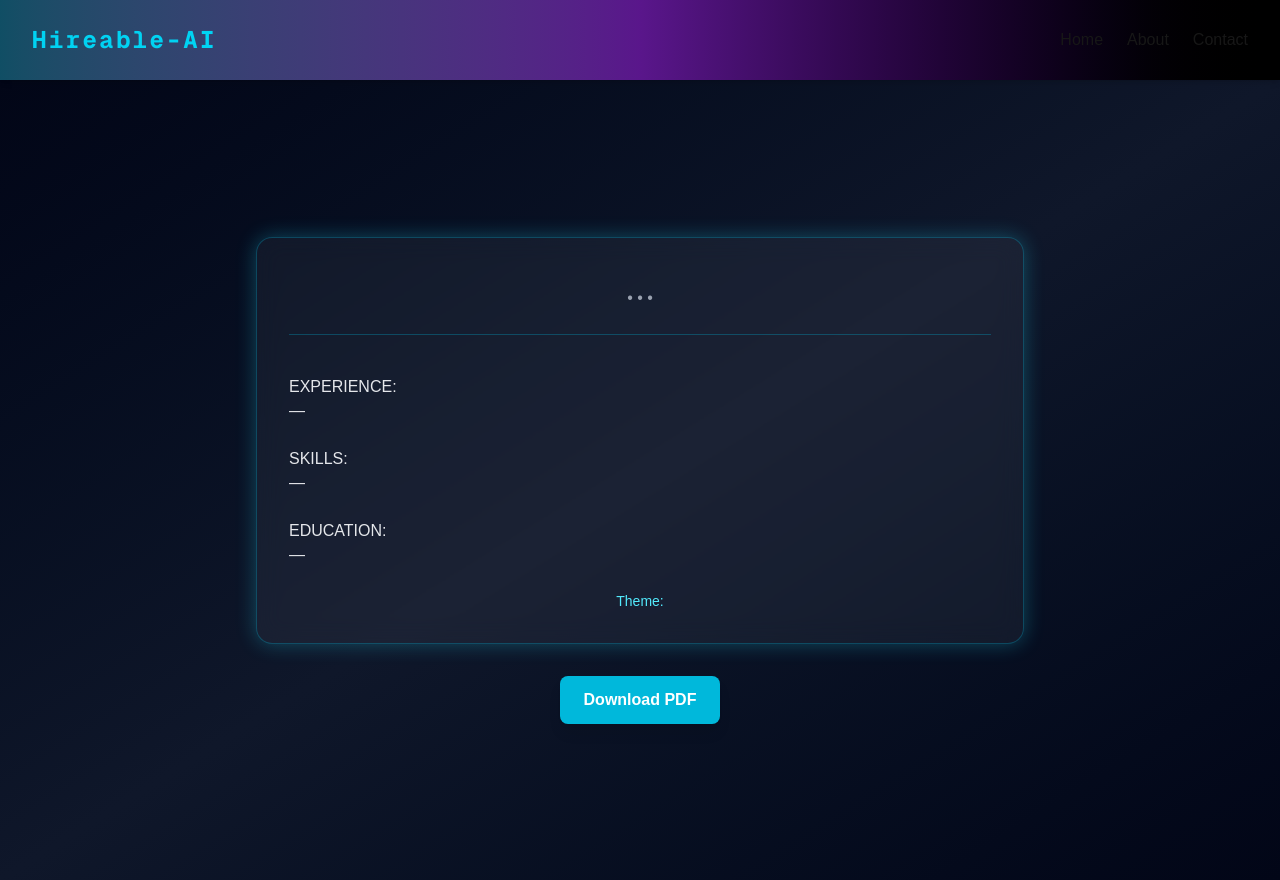
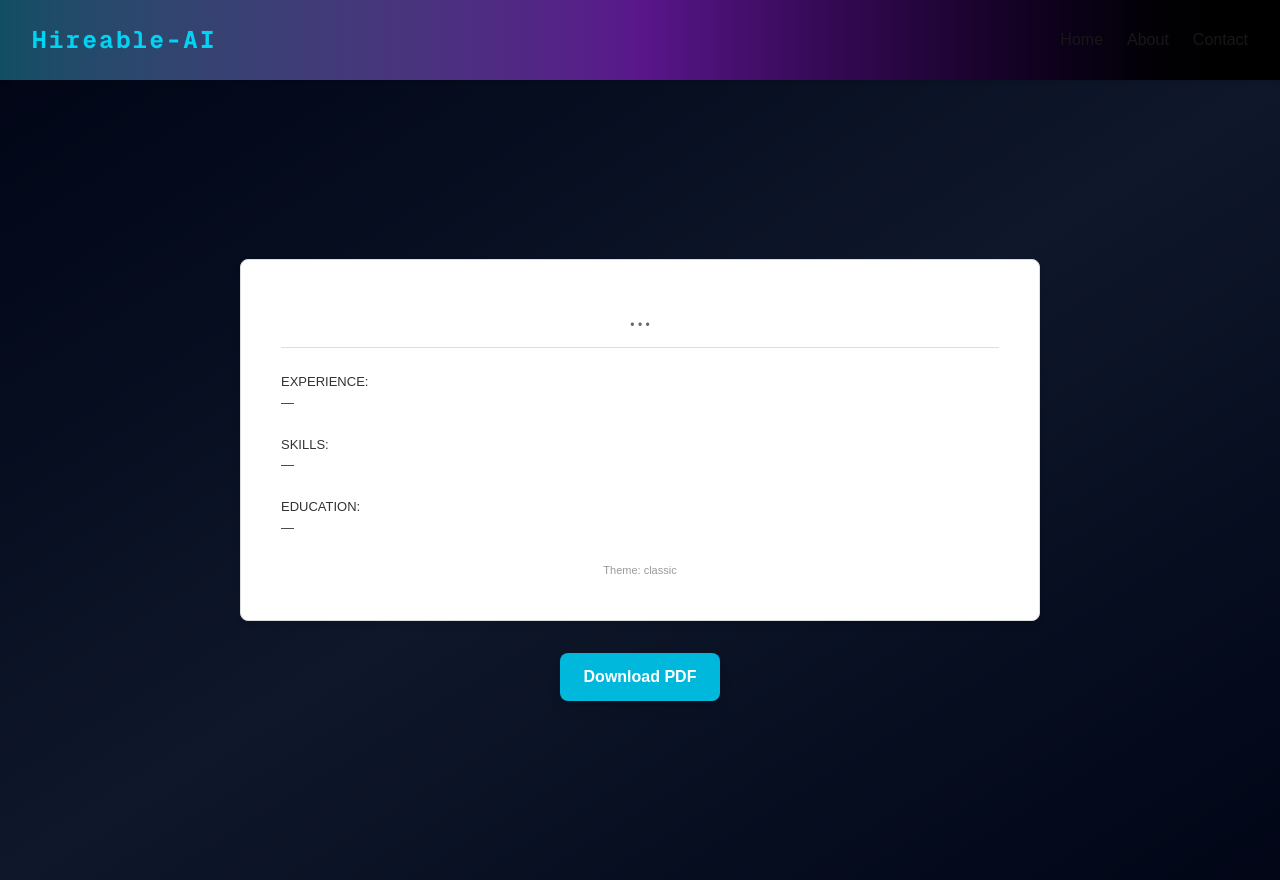
Before and after one commit to Iremide-tech/Resume-Ai, a Next.js app: page /resume in a window 1280 px wide. Built offline with nearby package versions, Linux system fonts and the light colour scheme.

Commit message:
Finally finished styling the pdf

```diff
--- a/src/app/resume/page.tsx
+++ b/src/app/resume/page.tsx
@@ -38,6 +38,7 @@ export default function ResumePage() {
     if (!res.ok) {
       alert("Failed to generate PDF");
       return;
+
     }
 
     const blob = await res.blob();
@@ -60,28 +61,72 @@ export default function ResumePage() {
         initial={{ opacity: 0, y: 40 }}
         animate={{ opacity: 1, y: 0 }}
         transition={{ duration: 0.6 }}
-        className="w-full max-w-3xl bg-white/5 backdrop-blur-md border border-cyan-500/30 rounded-2xl p-8 shadow-[0_0_20px_rgba(34,211,238,0.3)]"
+        style={{
+          width: '100%',
+          maxWidth: '800px',
+          background: '#ffffff',
+          border: '1px solid #ddd',
+          borderRadius: '8px',
+          padding: '40px',
+          boxShadow: '0 4px 6px rgba(0, 0, 0, 0.1)',
+          fontFamily: 'Arial, sans-serif',
+          color: '#333',
+          lineHeight: '1.6',
+        }}
       >
-        <h1 className="text-3xl font-bold text-center text-cyan-400 mb-4">{name}</h1>
-        <p className="text-center text-gray-400 mb-2">{title}</p>
-        <p className="text-center text-gray-400 mb-6">
+        <style>{`
+          #resume-preview h1 {
+            font-size: 28px;
+            font-weight: bold;
+            text-align: center;
+            margin-bottom: 16px;
+            color: #1a1a1a;
+          }
+          #resume-preview h2 {
+            font-size: 16px;
+            font-weight: bold;
+            margin-top: 20px;
+            margin-bottom: 10px;
+            border-bottom: 2px solid #007bff;
+            padding-bottom: 5px;
+          }
+          #resume-preview p {
+            margin: 8px 0;
+            font-size: 14px;
+          }
+          #resume-preview .contact-info {
+            text-align: center;
+            font-size: 12px;
+            color: #666;
+            margin-bottom: 24px;
+            border-bottom: 1px solid #ddd;
+            padding-bottom: 12px;
+          }
+          #resume-preview .content {
+            white-space: pre-line;
+            font-size: 13px;
+          }
+          #resume-preview .theme-label {
+            margin-top: 24px;
+            text-align: center;
+            font-size: 11px;
+            color: #999;
+          }
+        `}</style>
+
+        <h1>{name}</h1>
+        <p style={{ textAlign: 'center', fontSize: '14px', color: '#666', marginBottom: '8px' }}>
+          {title}
+        </p>
+        <div className="contact-info">
           {email} • {phone} • {linkedin} • {address}
-        </p>
-
-        <div className="border-t border-cyan-500/30 pt-4 whitespace-pre-line">
-          {resume || `
-          EXPERIENCE:
-          ${experience || '—'}
-
-          SKILLS:
-          ${skills || '—'}
-
-          EDUCATION:
-          ${education || '—'}
-          `}
         </div>
 
-        <p className="mt-6 text-sm text-cyan-300 text-center">Theme: {theme}</p>
+        <div className="content">
+          {resume || `EXPERIENCE:\n${experience || '—'}\n\nSKILLS:\n${skills || '—'}\n\nEDUCATION:\n${education || '—'}`}
+        </div>
+
+        <div className="theme-label">Theme: {theme || 'classic'}</div>
       </motion.div>
 
       {/* DOWNLOAD BUTTON */}
```
